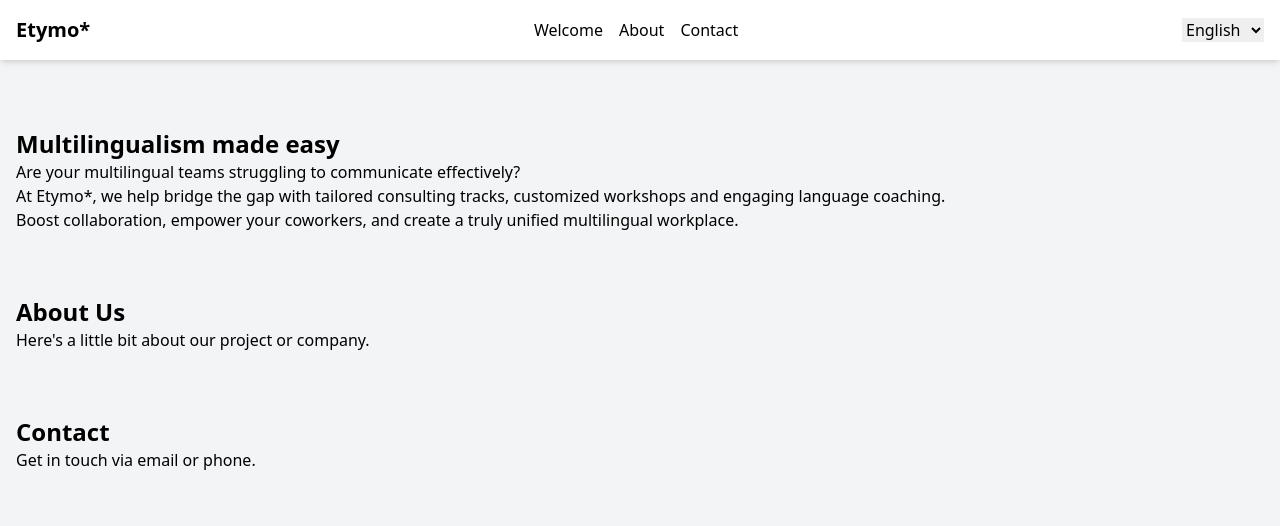
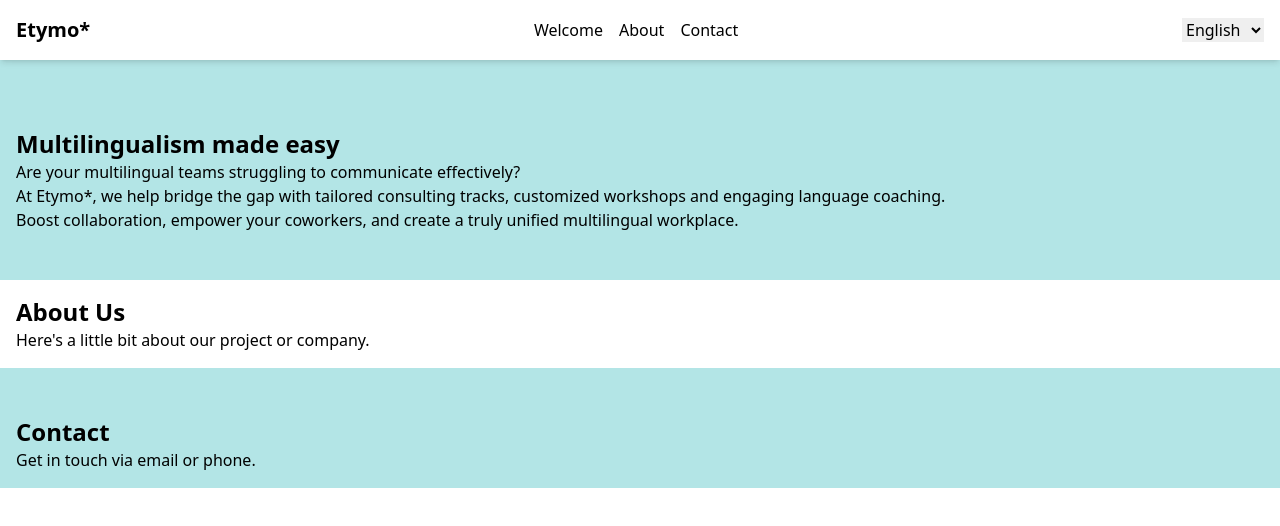
Before and after one commit to olivierpierre85/etymo, a Vue app: page / in a window 1280 px wide. Shown: the top 526 px of the page. Built offline with nearby package versions, Linux system fonts and the light colour scheme; the HTML template or start-up script is replaced by a standard one.

Commit message:
color is ok

```diff
--- a/src/App.vue
+++ b/src/App.vue
@@ -1,10 +1,10 @@
 <template>
-  <div class="min-h-screen bg-gray-100">
+  <div class="min-h-screen">
     <header class="bg-white shadow-md p-4 fixed w-full top-0 left-0 z-10 flex justify-between items-center">
       <h1 class="text-xl font-bold">Etymo*</h1>
       <nav>
         <ul class="flex space-x-4">
-          <li><button @click="scrollToSection('multilinguism')">Welcome</button></li>
+          <li><button @click="scrollToSection('multilingualism')">Welcome</button></li>
           <li><button @click="scrollToSection('about')">About</button></li>
           <li><button @click="scrollToSection('contact')">Contact</button></li>
         </ul>
@@ -15,14 +15,14 @@
         <option value="es">Español</option>
       </select>
     </header>
-    <div class="pt-20">
-      <section id="multilinguism" class="my-8 p-4">
+    <div class="pt-20 bg-custom-blue">
+      <section id="multilingualism" class="my-8 p-4">
         <h2 class="text-2xl font-semibold">{{ t('multilingualism_title') }}</h2>
         <p>{{ t('multilingualism_content_1') }}</p>
         <p>{{ t('multilingualism_content_2') }}</p>
         <p>{{ t('multilingualism_content_3') }}</p>
       </section>
-      <section id="about" class="my-8 p-4 bg-blue">
+      <section id="about" class="my-8 p-4 bg-white">
         <h2 class="text-2xl font-semibold">About Us</h2>
         <p>Here's a little bit about our project or company.</p>
       </section>
--- a/tailwind.config.js
+++ b/tailwind.config.js
@@ -1,14 +1,13 @@
 module.exports = {
-  extend: {
-    colors: {
-      'bg-blue': 'rgb(179, 229, 230)'
-    }
-  },
   mode: 'jit',
   purge: ['./index.html', './src/**/*.{vue,js,ts,jsx,tsx}'],
   darkMode: false, // or 'media' or 'class'
   theme: {
-    extend: {},
+    extend: {
+      colors: {
+        'custom-blue': 'rgb(179, 229, 230)'
+      }
+    }
   },
   variants: {
     extend: {},
```
